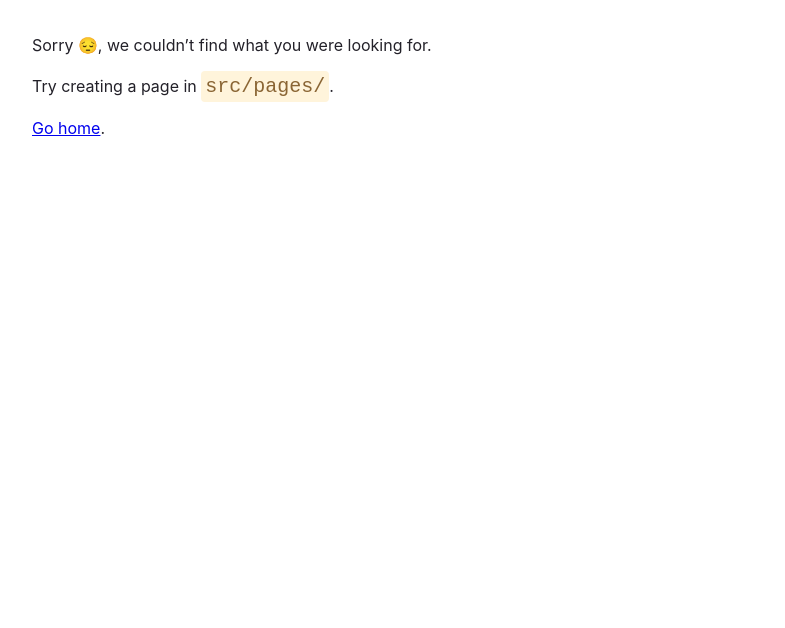
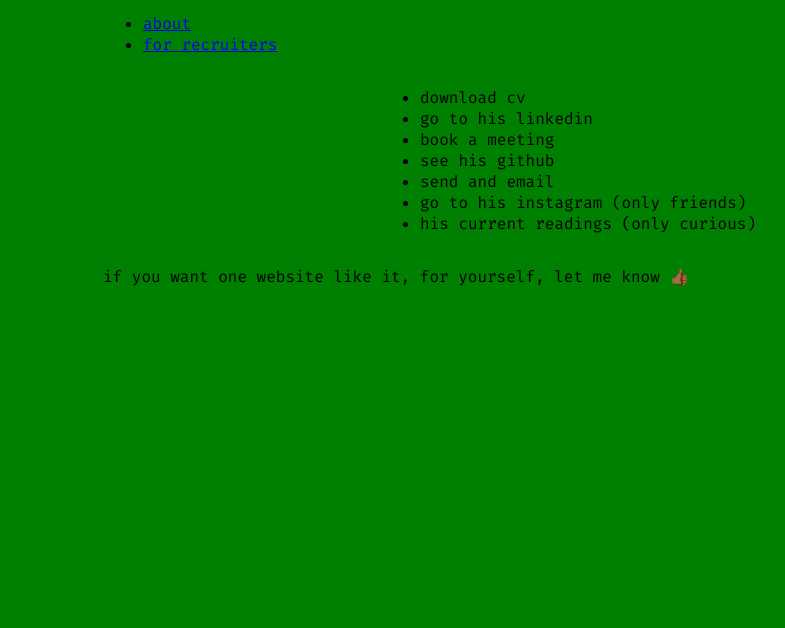
Before and after one commit to cesarolvr/cesarolvr-www, a Gatsby site: page /recruiter in a window 1280 px wide. Before the commit this address had no page. Shown: the part 172-800 px from the top of the page, without its empty margins (72-857 px from the left). Built offline with nearby package versions, Linux system fonts and the light colour scheme; Gatsby itself is replaced by a stand-in of ours.

Commit message:
more components created and content added

```diff
--- a/src/components/Header/index.js
+++ b/src/components/Header/index.js
@@ -1,4 +1,5 @@
 import * as React from "react";
+import { Link } from "gatsby";
 
 // Components
 import Container from "../Container";
@@ -11,10 +12,7 @@ const Header = () => {
     <header className="header">
       <Container>
         <div>
-          <a
-            className="header-logo"
-            href="https://cesarolvr.com"
-          >
+          <a className="header-logo" href="https://cesarolvr.com">
             cesarolvr.com
           </a>
           <div className="header-control">
@@ -24,8 +22,13 @@ const Header = () => {
             <p>👀</p>
           </div>
           <ul className="header-list">
-            <li><a href="/about">about</a></li>
-            <li><a href="/recruiter">for you, recruiter</a></li>
+            <li>
+              <Link to="/about">about</Link>
+            </li>
+
+            <li>
+              <Link to="/recruiter">for recruiters</Link>
+            </li>
           </ul>
         </div>
       </Container>
--- /dev/null
+++ b/src/components/Note/index.js
@@ -0,0 +1,19 @@
+import * as React from "react";
+
+// Components
+import Container from "../Container";
+
+// Styles
+import "./index.scss";
+
+const Footer = () => {
+  return (
+    <div className="note">
+      <Container>
+        <p>if you want one website like it, for yourself, let me know 👍🏾</p>
+      </Container>
+    </div>
+  );
+};
+
+export default Footer;
--- a/src/pages/404.js
+++ b/src/pages/404.js
@@ -1,49 +1,13 @@
-import * as React from "react"
-import { Link } from "gatsby"
+import * as React from "react";
+import { Link } from "gatsby";
 
-const pageStyles = {
-  color: "#232129",
-  padding: "96px",
-  fontFamily: "-apple-system, Roboto, sans-serif, serif",
-}
-const headingStyles = {
-  marginTop: 0,
-  marginBottom: 64,
-  maxWidth: 320,
-}
+const NotFound = () => {
+  return (
+    <div className="not-found">
+      <p>404</p>
+      <Link to="/">go back to home</Link>
+    </div>
+  );
+};
 
-const paragraphStyles = {
-  marginBottom: 48,
-}
-const codeStyles = {
-  color: "#8A6534",
-  padding: 4,
-  backgroundColor: "#FFF4DB",
-  fontSize: "1.25rem",
-  borderRadius: 4,
-}
-
-const NotFoundPage = () => {
-  return (
-    <main style={pageStyles}>
-      <h1 style={headingStyles}>Page not found</h1>
-      <p style={paragraphStyles}>
-        Sorry 😔, we couldn’t find what you were looking for.
-        <br />
-        {process.env.NODE_ENV === "development" ? (
-          <>
-            <br />
-            Try creating a page in <code style={codeStyles}>src/pages/</code>.
-            <br />
-          </>
-        ) : null}
-        <br />
-        <Link to="/">Go home</Link>.
-      </p>
-    </main>
-  )
-}
-
-export default NotFoundPage
-
-export const Head = () => <title>Not found</title>
+export default NotFound;
--- /dev/null
+++ b/src/pages/recruiter.js
@@ -0,0 +1,35 @@
+import * as React from "react";
+
+// Components
+import Header from "../components/Header";
+import Container from "../components/Container";
+import Note from "../components/Note";
+
+// Styles
+import "../styles/global.scss";
+
+const Recruiter = () => {
+  return (
+    <>
+      <Header />
+      <main>
+        <ul className="actions-list">
+          <li>download cv</li>
+          <li>go to his linkedin</li>
+          <li>book a meeting</li>
+          <li>see his github</li>
+          <li>send and email</li>
+          <li>go to his instagram <span>(only friends)</span></li>
+          <li>his current readings <span>(only curious)</span></li>
+        </ul>
+      </main>
+      <Container>
+        <Note />
+      </Container>
+    </>
+  );
+};
+
+export default Recruiter;
+
+export const Head = () => <title>for you, recruiter</title>;
```
Also changed, not shown: src/components/ControlCenter/index.js (added, +25 -0 lines), src/components/Loader/index.js (added, +14 -0 lines), src/pages/about.js (+34 -10 lines), src/components/ControlCenter/index.scss (added), src/components/Loader/index.scss (added), src/components/Note/index.scss (added), src/images/headshot.png (added), 2 other files.
